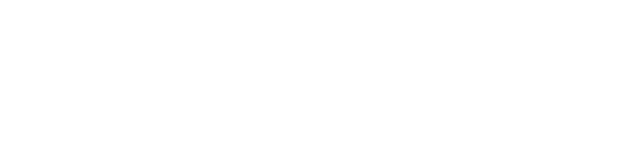
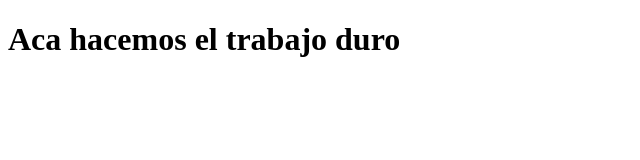
Before and after one commit to AntonnySant/formularioGit, a plain HTML site: page index.html in a window 1280 px wide. Shown: the whole page, without its empty margins (0-640 px from the left). Drawn offline with Linux system fonts and the light colour scheme.

```diff
--- a/index.html
+++ b/index.html
@@ -5,6 +5,6 @@
     <title>Esta es la pagina</title>
   </head>
   <body>
-
+<h1>Aca hacemos el trabajo duro</h1>
   </body>
 </html>
```
Also changed, not shown: 1 other file.
